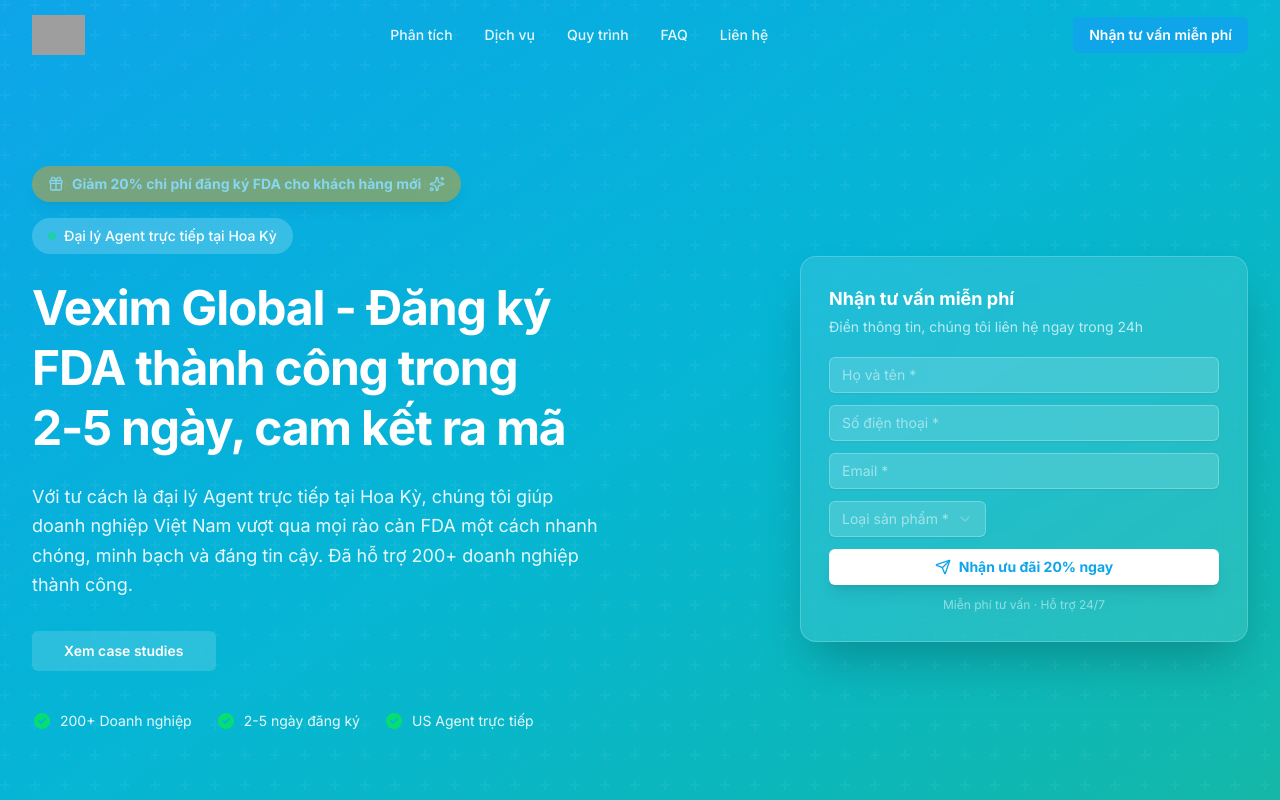
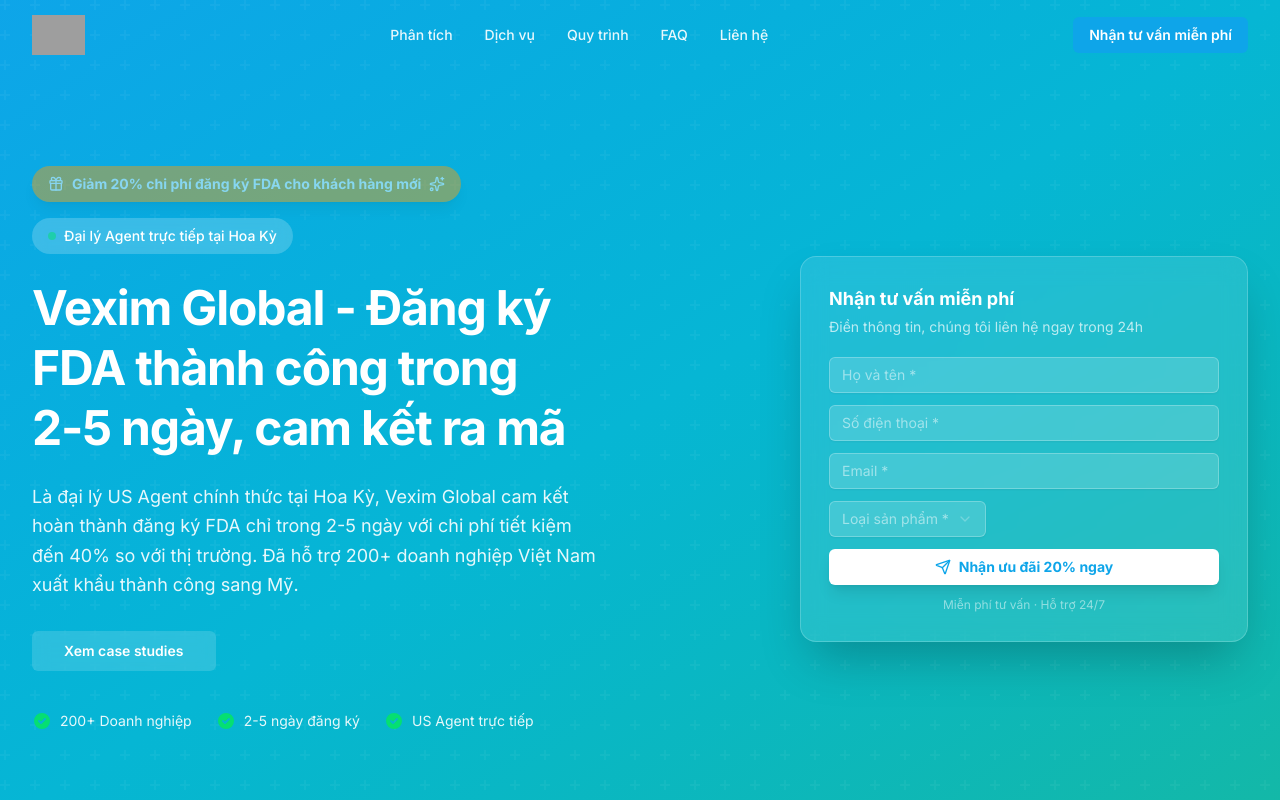
Before and after one commit to lhoc8666-dotcom/fda, a Next.js app: page / in a window 1280 px wide. Shown: the top 800 px of the page. Built offline with nearby package versions, Linux system fonts and the light colour scheme; grey boxes are pictures that could not be loaded.

Commit message:
feat: highlight key values in hero section
Emphasize time and cost savings with clear messaging.

```diff
--- a/components/hero-section.tsx
+++ b/components/hero-section.tsx
@@ -86,7 +86,7 @@ export function HeroSection() {
 
             {/* Subheadline */}
             <p className="mt-6 max-w-xl font-sans text-base leading-relaxed text-white/90 sm:text-lg text-pretty">
-              Với tư cách là đại lý Agent trực tiếp tại Hoa Kỳ, chúng tôi giúp doanh nghiệp Việt Nam vượt qua mọi rào cản FDA một cách nhanh chóng, minh bạch và đáng tin cậy. Đã hỗ trợ 200+ doanh nghiệp thành công.
+              Là đại lý US Agent chính thức tại Hoa Kỳ, Vexim Global cam kết hoàn thành đăng ký FDA chỉ trong 2-5 ngày với chi phí tiết kiệm đến 40% so với thị trường. Đã hỗ trợ 200+ doanh nghiệp Việt Nam xuất khẩu thành công sang Mỹ.
             </p>
 
             {/* CTA Buttons */}
```
